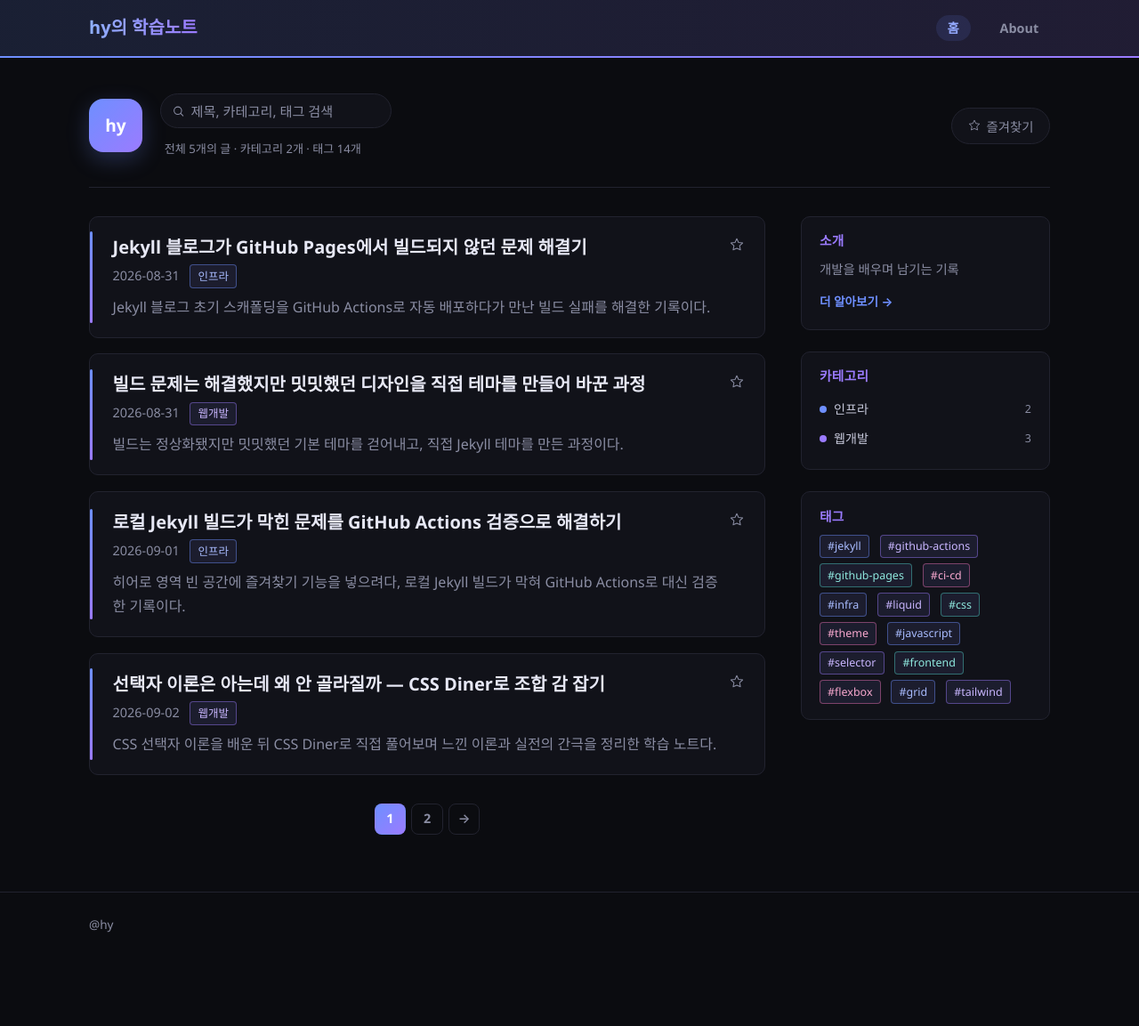
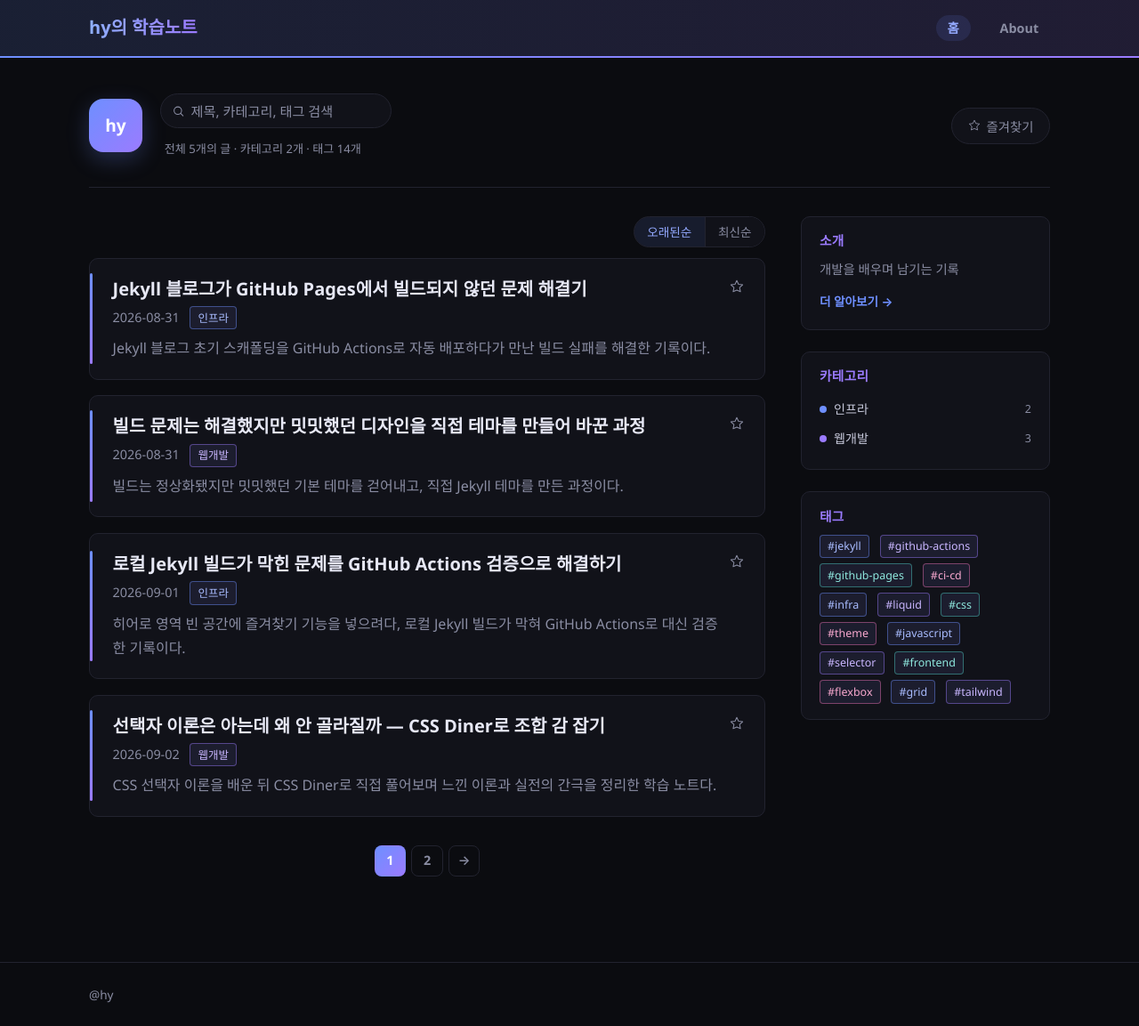
Before and after one commit to hhy0123/hyblog, a Jekyll site: the page built from index.html, in a window 1280 px wide and 1153 px high. Shown: the whole window at 89% size. Built offline with Jekyll 4.4.1, drawn with Linux system fonts in a browser that asks for light colours; the list of posts is cut into pages by our own code.

Commit message:
정렬 토글 추가

```diff
--- a/_layouts/home.html
+++ b/_layouts/home.html
@@ -48,6 +48,13 @@ layout: default
 
 <div class="home-grid">
   <div class="home-main">
+    <div class="list-toolbar">
+      <div class="sort-toggle" role="group" aria-label="정렬 순서">
+        <button type="button" class="sort-btn is-active" data-sort="asc">오래된순</button>
+        <button type="button" class="sort-btn" data-sort="desc">최신순</button>
+      </div>
+    </div>
+
     <div class="post-list" id="post-list">
       {% for post in paginator.posts %}
         <article class="post-preview">
@@ -97,6 +104,8 @@ layout: default
       {% endif %}
     </nav>
     {% endif %}
+
+    <nav class="pagination" id="sort-pagination" hidden></nav>
   </div>
   {% include sidebar.html %}
 </div>
--- a/assets/css/style.css
+++ b/assets/css/style.css
@@ -460,12 +460,17 @@ h1, h2, h3, h4, h5, h6 {
   padding: 0 0.5rem;
   border-radius: 8px;
   border: 1px solid var(--border);
+  background: transparent;
   color: var(--text-muted);
   font-size: 0.9rem;
   font-weight: 600;
+  font-family: inherit;
+  text-decoration: none;
+  cursor: pointer;
 }
 
-.pagination a.page-link:hover {
+.pagination a.page-link:hover,
+.pagination button.page-link:hover {
   color: var(--link-hover);
   border-color: rgb(110 143 255 / 45%);
   text-decoration: none;
@@ -475,6 +480,46 @@ h1, h2, h3, h4, h5, h6 {
   color: #fff;
   border-color: transparent;
   background: linear-gradient(135deg, var(--link), var(--accent-purple));
+  cursor: default;
+}
+
+/* ---------- List toolbar (정렬 토글) ---------- */
+
+.list-toolbar {
+  display: flex;
+  justify-content: flex-end;
+  margin-bottom: 0.75rem;
+}
+
+.sort-toggle {
+  display: inline-flex;
+  border: 1px solid var(--border);
+  border-radius: 999px;
+  overflow: hidden;
+}
+
+.sort-btn {
+  padding: 0.4rem 0.9rem;
+  border: none;
+  background: var(--bg-elevated);
+  color: var(--text-muted);
+  font-size: 0.85rem;
+  font-family: inherit;
+  cursor: pointer;
+  transition: background 0.15s ease, color 0.15s ease;
+}
+
+.sort-btn + .sort-btn {
+  border-left: 1px solid var(--border);
+}
+
+.sort-btn:hover {
+  color: var(--text);
+}
+
+.sort-btn.is-active {
+  background: rgb(110 143 255 / 12%);
+  color: var(--link-hover);
 }
 
 /* ---------- Post / Page ---------- */
--- a/assets/js/main.js
+++ b/assets/js/main.js
@@ -121,6 +121,9 @@ function initBookmarks() {
   }
 }
 
+// _config.yml의 pagination.per_page와 맞춰야 한다.
+var SORT_PER_PAGE = 4;
+
 function initPostSearch() {
   var input = document.getElementById("post-search");
   var indexEl = document.getElementById("search-index");
@@ -128,6 +131,8 @@ function initPostSearch() {
   var listEl = document.getElementById("post-list");
   var resultsEl = document.getElementById("search-results");
   var paginationEl = document.getElementById("pagination");
+  var sortPaginationEl = document.getElementById("sort-pagination");
+  var sortBtns = document.querySelectorAll(".sort-btn");
   var filterBtn = document.getElementById("bookmark-filter");
 
   if (!input || !indexEl || !listEl || !resultsEl) return;
@@ -192,6 +197,55 @@ function initPostSearch() {
     paintBookmarkButtons(getBookmarks());
   }
 
+  function resetSortButtons() {
+    sortBtns.forEach(function (b) {
+      b.classList.toggle("is-active", b.getAttribute("data-sort") === "asc");
+    });
+    if (sortPaginationEl) sortPaginationEl.hidden = true;
+  }
+
+  function renderSortPaginationControls(totalPages, page, direction) {
+    if (!sortPaginationEl) return;
+    sortPaginationEl.innerHTML = "";
+
+    function makeControl(label, targetPage, isCurrent) {
+      var el = document.createElement(isCurrent ? "span" : "button");
+      el.className = "page-link" + (isCurrent ? " current" : "");
+      el.textContent = label;
+      if (!isCurrent) {
+        el.type = "button";
+        el.addEventListener("click", function () {
+          renderSortedPage(direction, targetPage);
+        });
+      }
+      return el;
+    }
+
+    if (page > 1) sortPaginationEl.appendChild(makeControl("←", page - 1, false));
+    for (var i = 1; i <= totalPages; i++) {
+      sortPaginationEl.appendChild(makeControl(String(i), i, i === page));
+    }
+    if (page < totalPages) sortPaginationEl.appendChild(makeControl("→", page + 1, false));
+  }
+
+  function renderSortedPage(direction, page) {
+    var ordered = direction === "desc" ? posts.slice() : posts.slice().reverse();
+    var totalPages = Math.max(1, Math.ceil(ordered.length / SORT_PER_PAGE));
+    page = Math.min(Math.max(page, 1), totalPages);
+
+    listEl.hidden = true;
+    resultsEl.hidden = false;
+    if (paginationEl) paginationEl.hidden = true;
+
+    var start = (page - 1) * SORT_PER_PAGE;
+    renderResults(ordered.slice(start, start + SORT_PER_PAGE), "표시할 글이 없습니다.");
+
+    if (sortPaginationEl) {
+      sortPaginationEl.hidden = totalPages <= 1;
+      renderSortPaginationControls(totalPages, page, direction);
+    }
+  }
+
   function renderSearch() {
     var q = input.value.trim().toLowerCase();
 
@@ -199,12 +253,14 @@ function initPostSearch() {
       listEl.hidden = false;
       resultsEl.hidden = true;
       if (paginationEl) paginationEl.hidden = false;
+      resetSortButtons();
       return;
     }
 
     listEl.hidden = true;
     resultsEl.hidden = false;
     if (paginationEl) paginationEl.hidden = true;
+    if (sortPaginationEl) sortPaginationEl.hidden = true;
 
     var results = posts.filter(function (post) {
       var haystack = [post.title]
@@ -227,20 +283,40 @@ function initPostSearch() {
     listEl.hidden = true;
     resultsEl.hidden = false;
     if (paginationEl) paginationEl.hidden = true;
+    if (sortPaginationEl) sortPaginationEl.hidden = true;
 
     renderResults(results, "즐겨찾기한 글이 없습니다.");
   }
+
+  sortBtns.forEach(function (btn) {
+    btn.addEventListener("click", function () {
+      var direction = btn.getAttribute("data-sort");
+      sortBtns.forEach(function (b) {
+        b.classList.toggle("is-active", b === btn);
+      });
+
+      input.value = "";
+      if (filterBtn && filterBtn.classList.contains("is-active")) {
+        filterBtn.classList.remove("is-active");
+        filterBtn.setAttribute("aria-pressed", "false");
+      }
+
+      renderSortedPage(direction, 1);
+    });
+  });
 
   input.addEventListener("input", function () {
     if (filterBtn && filterBtn.classList.contains("is-active")) {
       filterBtn.classList.remove("is-active");
       filterBtn.setAttribute("aria-pressed", "false");
     }
+    resetSortButtons();
     renderSearch();
   });
 
   if (filterBtn) {
     document.addEventListener("bookmark-filter-toggled", function (e) {
+      resetSortButtons();
       if (e.detail.active) {
         input.value = "";
         renderBookmarked();
```
